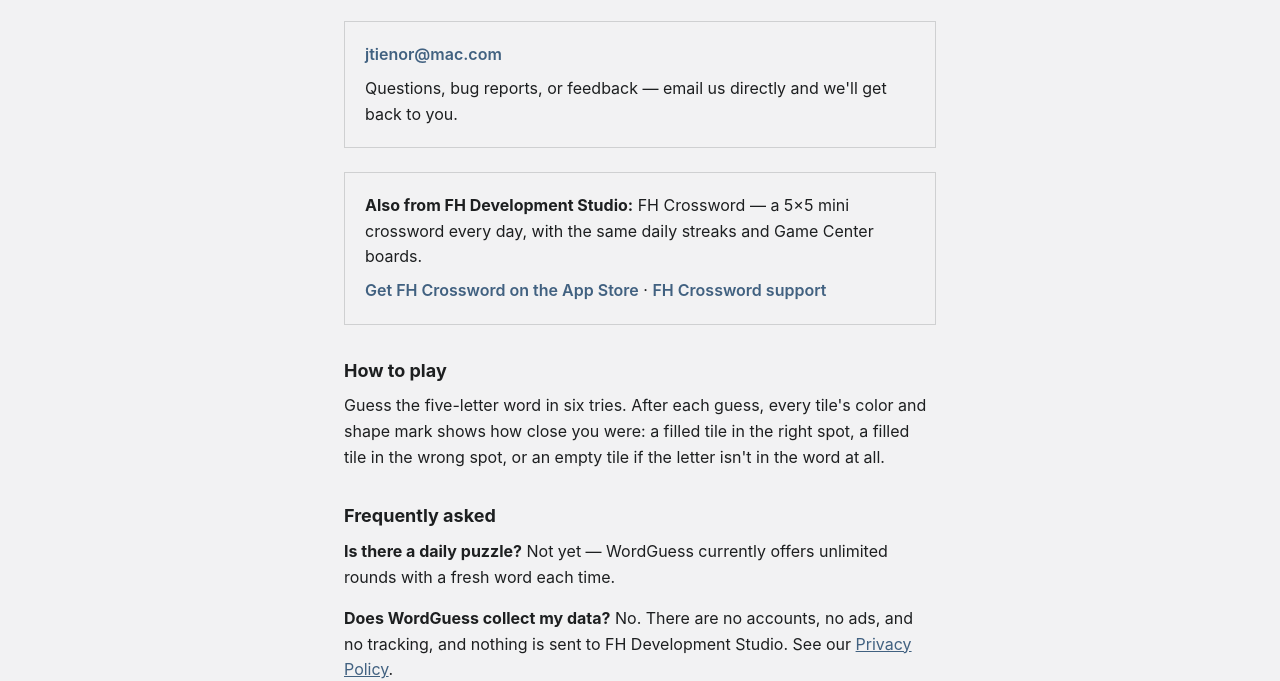
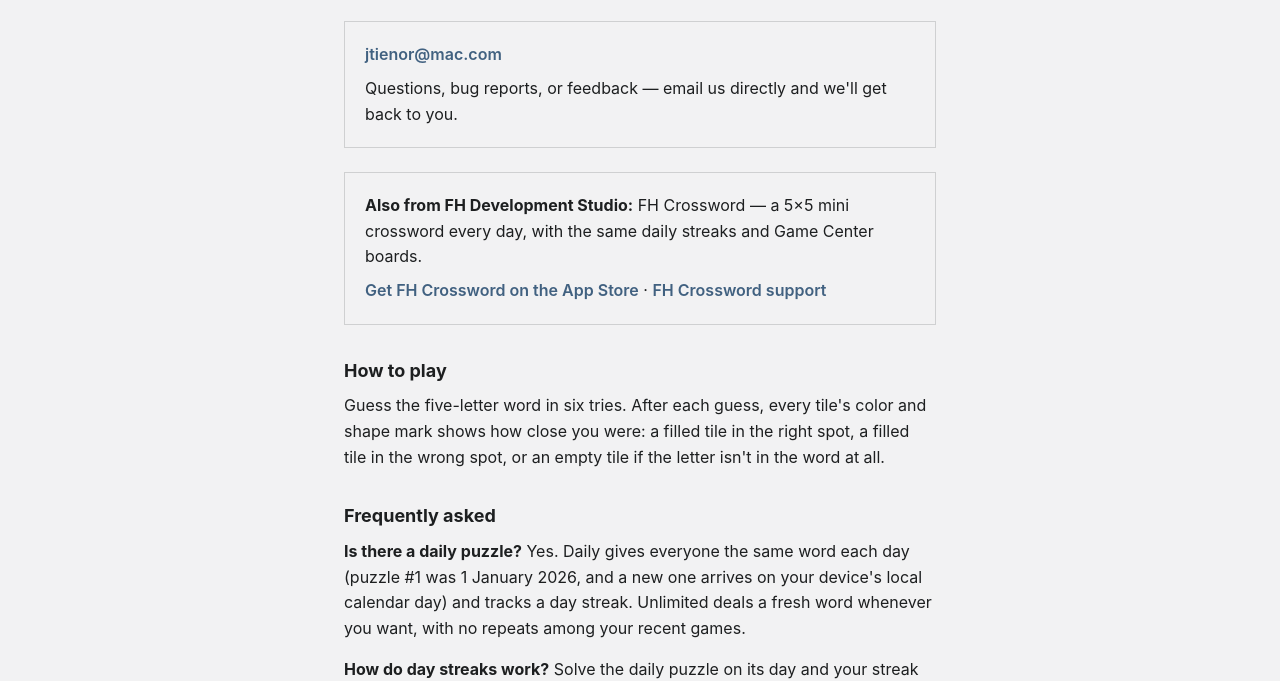
Before and after one commit to 4bkm6xsb8f-byte/wordguess-support, a plain HTML site: page index.html in a window 1280 px wide. Shown: the part 273-954 px from the top of the page. Drawn offline with Linux system fonts and the light colour scheme.

Commit message:
FAQ: describe Daily mode and streaks; settings sync through iCloud
Co-Authored-By: Claude Fable 5.1 <noreply@anthropic.com>

```diff
--- a/index.html
+++ b/index.html
@@ -79,9 +79,10 @@
   <p>Guess the five-letter word in six tries. After each guess, every tile's color and shape mark shows how close you were: a filled tile in the right spot, a filled tile in the wrong spot, or an empty tile if the letter isn't in the word at all.</p>
 
   <h2>Frequently asked</h2>
-  <p><strong>Is there a daily puzzle?</strong> Not yet — WordGuess currently offers unlimited rounds with a fresh word each time.</p>
+  <p><strong>Is there a daily puzzle?</strong> Yes. Daily gives everyone the same word each day (puzzle #1 was 1 January 2026, and a new one arrives on your device's local calendar day) and tracks a day streak. Unlimited deals a fresh word whenever you want, with no repeats among your recent games.</p>
+  <p><strong>How do day streaks work?</strong> Solve the daily puzzle on its day and your streak goes up by one. Miss a day and it resets. Unlimited rounds don't count toward it.</p>
   <p><strong>Does WordGuess collect my data?</strong> No. There are no accounts, no ads, and no tracking, and nothing is sent to FH Development Studio. See our <a href="privacy.html">Privacy Policy</a>.</p>
-  <p><strong>Where are my stats kept, and do they move between devices?</strong> Your game history and stats are stored on your device. If you're signed in to iCloud, they also sync through your own private iCloud account, so they show up on your other devices signed in to the same Apple Account and come back if you reinstall the app. We can't see that data. With iCloud off, everything stays on the device and the game works the same. Your settings — Hard Mode, theme, background — stay on the device and don't sync.</p>
+  <p><strong>Where are my stats kept, and do they move between devices?</strong> Your game history and stats are stored on your device. If you're signed in to iCloud, they also sync through your own private iCloud account, so they show up on your other devices signed in to the same Apple Account and come back if you reinstall the app. We can't see that data. With iCloud off, everything stays on the device and the game works the same. Hard Mode, reminders, theme, and background style sync the same way through iCloud; a background photo stays on the device it was chosen on.</p>
   <p><strong>How do I turn on Hard Mode?</strong> Open Settings from the game screen and toggle Hard Mode. It takes effect on your next new game.</p>
 </main>
 <footer>
```
